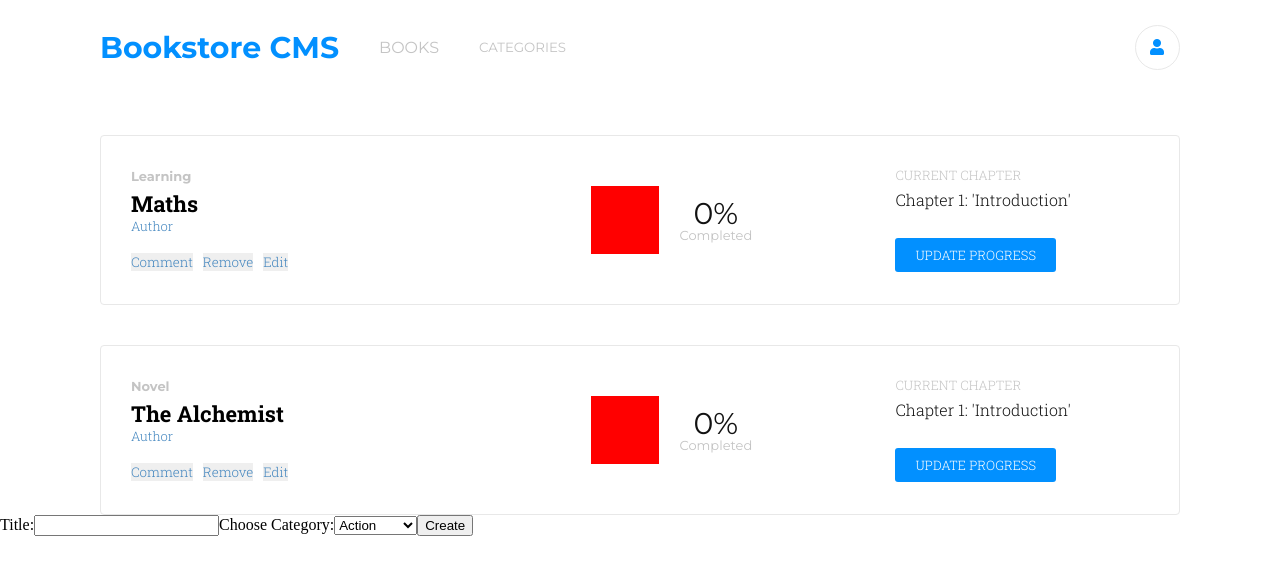
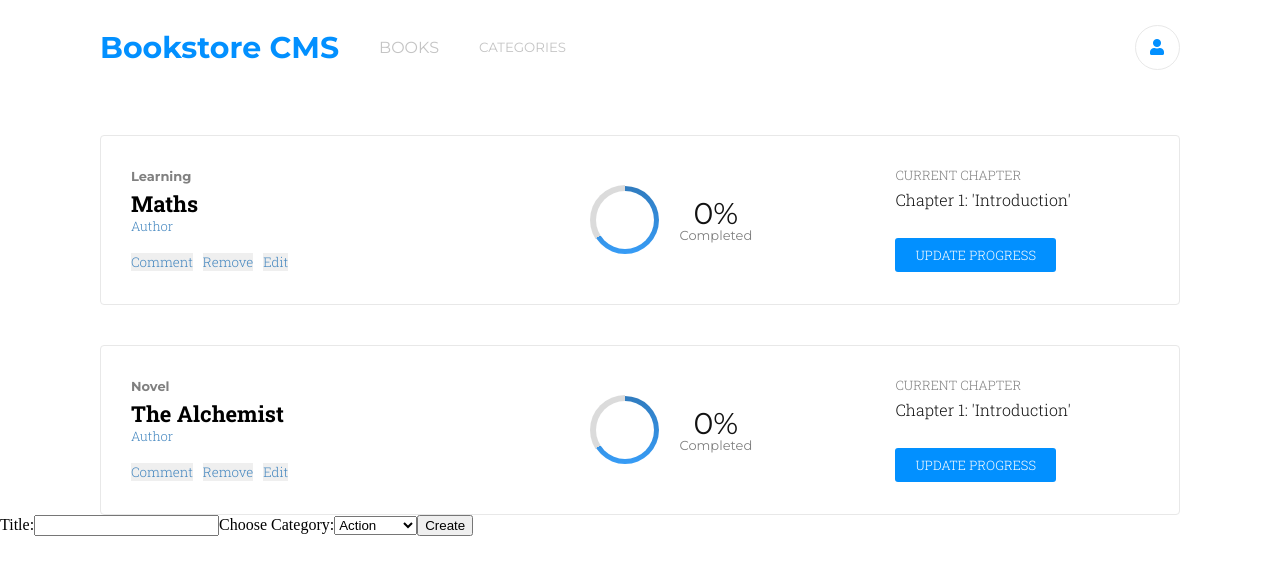
Before and after one commit to patrikis-angelos/Bookstore, a React (Create React App) app: page / in a window 1280 px wide. Shown: the top 574 px of the page. Built offline with nearby package versions, Linux system fonts and the light colour scheme.

Commit message:
Complete Book component styling

```diff
--- a/src/assets/scss/_book.scss
+++ b/src/assets/scss/_book.scss
@@ -10,11 +10,33 @@
   padding: 0;
 }
 
-.complition {
+.complition-border {
   width: 68px;
   height: 68px;
-  background-color: red;
+  background: linear-gradient(to bottom, #307bbe, #379cf6);
   margin-left: 150px;
+  border-radius: 50%;
+  position: relative;
+}
+
+.complition-inner {
+  width: 58px;
+  height: 58px;
+  position: absolute;
+  background-color: white;
+  border-radius: 50%;
+  top: 5px;
+  left: 5px;
+}
+
+.incomplete {
+  position: absolute;
+  top: -1px;
+  left: -1px;
+  width: 70px;
+  height: 70px;
+  background: conic-gradient(transparent, transparent 66%, rgb(219, 219, 219) 66%, rgb(219, 219, 219));
+  border-radius: 50%;
 }
 
 .progress-button {
--- a/src/assets/scss/_nav.scss
+++ b/src/assets/scss/_nav.scss
@@ -1,7 +1,7 @@
 .nav {
   width: 100%;
   height: 95px;
-  padding: 25px 100px
+  padding: 25px 100px;
 }
 
 .select {
--- a/src/assets/styles.css
+++ b/src/assets/styles.css
@@ -289,28 +289,20 @@
   background-color: #4386bf;
 }
 
-.color-medium-blue {
-  color: #307bbe;
-}
-
-.background-medium-blue {
-  background-color: #307bbe;
-}
-
-.color-dodger-blue {
-  color: #379cf6;
-}
-
-.background-dodger-blue {
-  background-color: #379cf6;
-}
-
-.color-grey {
+.color-black {
   color: #121212;
 }
 
-.background-grey {
+.background-black {
   background-color: #121212;
+}
+
+.color-dark-grey {
+  color: grey;
+}
+
+.background-dark-grey {
+  background-color: grey;
 }
 
 .color-light-grey {
@@ -329,7 +321,7 @@
   background-color: white;
 }
 
-.hover-grey:hover {
+.hover-black:hover {
   color: #121212;
 }
 
@@ -381,11 +373,33 @@
   padding: 0;
 }
 
-.complition {
+.complition-border {
   width: 68px;
   height: 68px;
-  background-color: red;
+  background: linear-gradient(to bottom, #307bbe, #379cf6);
   margin-left: 150px;
+  border-radius: 50%;
+  position: relative;
+}
+
+.complition-inner {
+  width: 58px;
+  height: 58px;
+  position: absolute;
+  background-color: white;
+  border-radius: 50%;
+  top: 5px;
+  left: 5px;
+}
+
+.incomplete {
+  position: absolute;
+  top: -1px;
+  left: -1px;
+  width: 70px;
+  height: 70px;
+  background: conic-gradient(transparent, transparent 66%, #dbdbdb 66%, #dbdbdb);
+  border-radius: 50%;
 }
 
 .progress-button {
--- a/src/components/Book.js
+++ b/src/components/Book.js
@@ -11,7 +11,7 @@ const Book = (props) => {
   return (
     <div className="book flex space-between align-center m-t-40 p-l-30">
       <div>
-        <p className="color-light-grey mont-bold standard m-b-10">{book.category}</p>
+        <p className="color-dark-grey mont-bold standard m-b-10">{book.category}</p>
         <p className="medium roboto-bold m-b-5">{book.title}</p>
         <p className="color-blue standard m-b-20 roboto-light">Author</p>
         <button type="button" className="book-button color-blue roboto-light m-r-10">Comment</button>
@@ -25,15 +25,18 @@ const Book = (props) => {
         <button type="button" className="book-button color-blue roboto-light m-r-10">Edit</button>
       </div>
       <div className="flex align-center">
-        <div className="complition m-r-20" />
-        <div className="text-center mont-regular color-grey">
+        <div className="complition-border m-r-20">
+          <div className="incomplete" />
+          <div className="complition-inner" />
+        </div>
+        <div className="text-center mont-regular color-black">
           <p className="big">0%</p>
-          <p className="color-light-grey standard mont-regular">Completed</p>
+          <p className="color-dark-grey standard mont-regular">Completed</p>
         </div>
       </div>
       <div>
-        <p className="standard roboto-light color-light-grey m-b-10">CURRENT CHAPTER</p>
-        <p className="regular roboto-light color-grey m-b-30">Chapter 1: &apos;Introduction&apos;</p>
+        <p className="standard roboto-light color-dark-grey m-b-10">CURRENT CHAPTER</p>
+        <p className="regular roboto-light color-black m-b-30">Chapter 1: &apos;Introduction&apos;</p>
         <button className="progress-button background-azure color-white roboto-light standard" type="button">UPDATE PROGRESS</button>
       </div>
     </div>
--- a/src/components/CategoryFilter.js
+++ b/src/components/CategoryFilter.js
@@ -15,7 +15,7 @@ const CategoryFilter = (props) => {
 
   return (
     <select
-      className="select mont-regular standar m-l-40 color-light-grey hover-grey background-white pointer"
+      className="select mont-regular standar m-l-40 color-light-grey hover-black background-white pointer"
       onChange={(e) => handleFilterChange(e)}
     >
       {options}
--- a/src/components/Nav.js
+++ b/src/components/Nav.js
@@ -11,7 +11,7 @@ const Nav = (props) => {
     <nav className="flex space-between nav align-center">
       <div className="flex align-center">
         <h1 className="mont-bold color-azure big">Bookstore CMS</h1>
-        <div className="mont-regular color-light-grey hover-grey standar m-l-40 pointer">BOOKS</div>
+        <div className="mont-regular color-light-grey hover-black standar m-l-40 pointer">BOOKS</div>
         <CategoryFilter filterHandler={handleFilterChange} />
       </div>
       <div className="icon-wrapper flex color-azure pointer"><i className="fas fa-user icon" /></div>
```
Also changed, not shown: src/assets/scss/_colors.scss (+5 -6 lines), src/assets/scss/_fonts.scss (line endings or trailing spaces), 1 other file (tests, documents, lock files or other folders).
